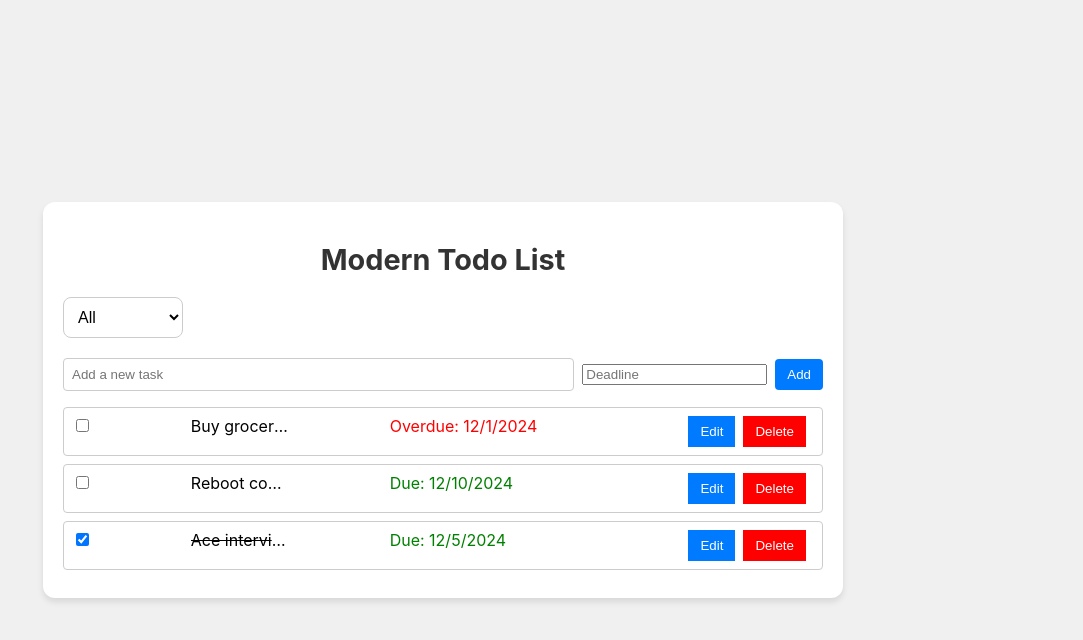
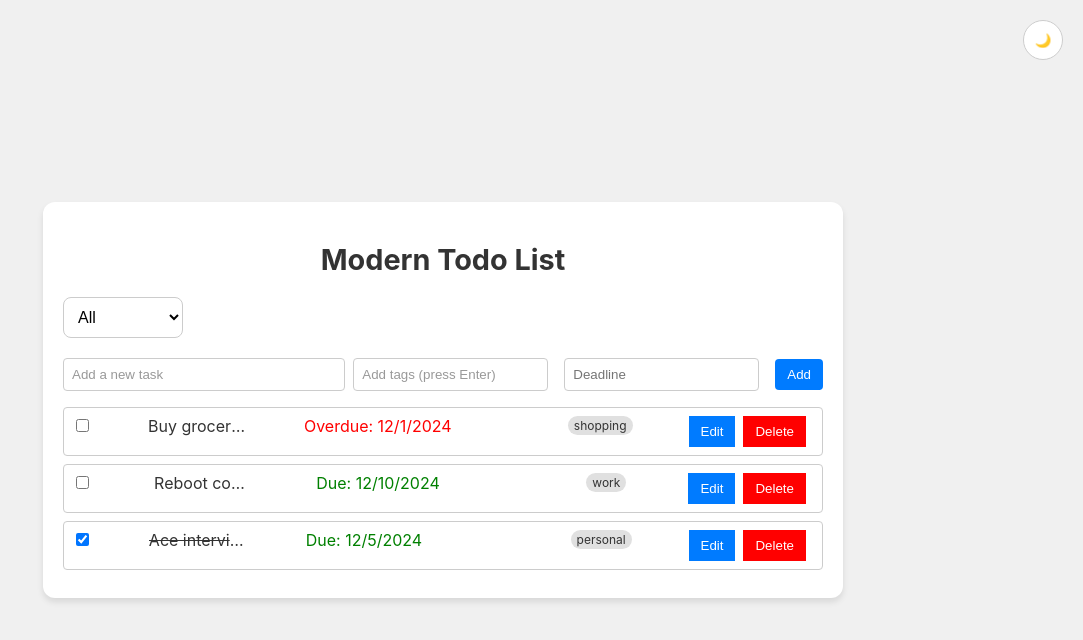
Before and after one commit to Dave-Guangyao-Li/todo-list-ts, a React (Create React App) app: page / in a window 1280 px wide. Shown: the top 640 px of the page, without its empty margins (197-1280 px from the left). Built offline with nearby package versions, Linux system fonts and the light colour scheme.

Commit message:
tags for todo items and theme toggle

```diff
--- a/src/App.tsx
+++ b/src/App.tsx
@@ -2,22 +2,24 @@
 import styled from 'styled-components';
 import { v4 as uuid } from 'uuid';
 import AddInput from './components/AddInput';
+import TodoList from './components/TodoList';
+import { ThemeProvider, useTheme } from './context/ThemeContext';
 
-import TodoList from './components/TodoList';
-
-const AppWrapper = styled.div`
+const AppWrapper = styled.div<{ isDarkMode: boolean }>`
 	display: flex;
 	width: 1000px;
 	flex-direction: column;
 	align-items: center;
 	justify-content: center;
 	min-height: 100vh;
+	// background: ${({ isDarkMode }) => isDarkMode ? '#1a1a1a' : '#f5f5f5'};
+	color: ${({ isDarkMode }) => isDarkMode ? '#fff' : '#333'};
 `;
 
-const Card = styled.div`
-	background: #fff;
+const Card = styled.div<{ isDarkMode: boolean }>`
+	background: ${({ isDarkMode }) => isDarkMode ? '#2d2d2d' : '#fff'};
 	border-radius: 12px;
-	box-shadow: 0px 4px 6px rgba(0, 0, 0, 0.1);
+	box-shadow: 0px 4px 6px ${({ isDarkMode }) => isDarkMode ? 'rgba(0, 0, 0, 0.3)' : 'rgba(0, 0, 0, 0.1)'};
 	max-width: 800px;
 	width: 100%;
 	padding: 20px;
@@ -26,7 +28,7 @@
 
 const Title = styled.h1`
 	font-size: 1.8rem;
-	color: #333;
+	// color: #333;
 	margin-bottom: 20px;
 	text-align: center;
 `;
@@ -57,12 +59,25 @@
 	}
 `;
 
-const Wrapper = styled.div`
-	width: 400px;
-	background: #fff;
-	padding: 20px;
-	border-radius: 8px;
-	box-shadow: 0 4px 6px rgba(0, 0, 0, 0.1);
+const ThemeToggle = styled.button<{ isDarkMode: boolean }>`
+	position: fixed;
+	top: 20px;
+	right: 20px;
+	padding: 10px;
+	border-radius: 50%;
+	width: 40px;
+	height: 40px;
+	background: ${({ isDarkMode }) => isDarkMode ? '#4a4a4a' : '#fff'};
+	border: 1px solid ${({ isDarkMode }) => isDarkMode ? '#666' : '#ccc'};
+	color: ${({ isDarkMode }) => isDarkMode ? '#fff' : '#333'};
+	cursor: pointer;
+	display: flex;
+	align-items: center;
+	justify-content: center;
+
+	&:hover {
+		background: ${({ isDarkMode }) => isDarkMode ? '#666' : '#f0f0f0'};
+	}
 `;
 
 export interface Todo {
@@ -70,29 +85,34 @@
 	label: string;
 	checked: boolean;
 	deadline?: Date | null;
+	tags: string[];
 }
 
-const App: React.FC = () => {
+const AppContent: React.FC = () => {
 	const initialTodos = [
 		{
 			id: '1',
 			label: 'Buy groceries',
 			checked: false,
 			deadline: '2024-12-01T23:59:00',
+			tags: ['shopping']
 		},
 		{
 			id: '2',
 			label: 'Reboot computer',
 			checked: false,
 			deadline: '2024-12-10T23:59:00',
+			tags: ['work']
 		},
 		{
 			id: '3',
 			label: 'Ace interview',
 			checked: true,
 			deadline: '2024-12-05T23:59:00',
+			tags: ['personal']
 		},
 	];
+	const { isDarkMode, toggleTheme } = useTheme();
 	const [todos, setTodos] = useState(() => {
 		const savedTodos = localStorage.getItem('todos');
 		if (savedTodos) {
@@ -101,6 +121,9 @@
 			const updatedTodos = parsedTodos.map((todo: Todo) => {
 				if (!todo.deadline) {
 					todo.deadline = null; // or some default value
+				}
+				if (!todo.tags) {
+					todo.tags = []; // or some default value
 				}
 				return todo;
 			});
@@ -123,9 +146,9 @@
 	});
 
 	// Add new todo
-	const addTodo = useCallback((label: string, deadline?: Date | null) => {
+	const addTodo = useCallback((label: string, deadline?: Date | null, tags?: string[]) => {
 		setTodos((prev: Todo[]) => [
-			{ id: uuid(), label, checked: false, deadline },
+			{ id: uuid(), label, checked: false, deadline, tags: tags || [] },
 			...prev,
 		]);
 	}, []);
@@ -139,7 +162,8 @@
 		id: string,
 		checked: boolean,
 		label?: string,
-		deadline?: Date | null
+		deadline?: Date | null,
+		tags?: string[]
 	) => {
 		const updatedTodos = todos
 			.map((todo: Todo) =>
@@ -149,6 +173,7 @@
 							checked,
 							label: label || todo.label,
 							deadline: deadline || todo.deadline,
+							tags: tags || todo.tags,
 					  }
 					: todo
 			)
@@ -176,19 +201,12 @@
 		localStorage.setItem('todos', JSON.stringify(todos));
 	}, [todos]);
 
-	// useEffect(() => {
-	// 	const overdueTasks = todos.filter(
-	// 		(todo: Todo) => todo.deadline && new Date() > new Date(todo.deadline)
-	// 	);
-
-	// 	if (overdueTasks.length > 0) {
-	// 		alert(`You have ${overdueTasks.length} overdue tasks!`);
-	// 	}
-	// }, [todos]);
-
 	return (
-		<AppWrapper>
-			<Card>
+		<AppWrapper isDarkMode={isDarkMode}>
+			<ThemeToggle isDarkMode={isDarkMode} onClick={toggleTheme} aria-label="Toggle dark mode">
+				{isDarkMode ? '🌞' : '🌙'}
+			</ThemeToggle>
+			<Card isDarkMode={isDarkMode}>
 				<Title>Modern Todo List</Title>
 				<FilterWrapper>
 					<Dropdown
@@ -212,4 +230,12 @@
 	);
 };
 
+const App: React.FC = () => {
+	return (
+		<ThemeProvider>
+			<AppContent />
+		</ThemeProvider>
+	);
+};
+
 export default App;
--- a/src/components/AddInput.tsx
+++ b/src/components/AddInput.tsx
@@ -2,67 +2,154 @@
 import styled from 'styled-components';
 import DatePicker from 'react-datepicker';
 import 'react-datepicker/dist/react-datepicker.css';
-const InputWrapper = styled.div`
+import { useTheme } from '../context/ThemeContext';
+
+const InputWrapper = styled.div<{ isDarkMode: boolean }>`
 	display: flex;
 	margin-bottom: 16px;
 	width: 100%;
 	justify-content: space-between;
 	align-items: center;
+	gap: 8px;
 `;
 
-const Input = styled.input`
+const Input = styled.input<{ isDarkMode: boolean }>`
 	flex: 1;
 	padding: 8px;
-	border: 1px solid #ccc;
+	border: 1px solid ${({ isDarkMode }) => isDarkMode ? '#444' : '#ccc'};
 	border-radius: 4px;
+	background: ${({ isDarkMode }) => isDarkMode ? '#2d2d2d' : '#fff'};
+	color: ${({ isDarkMode }) => isDarkMode ? '#fff' : '#333'};
+
+	&::placeholder {
+		color: ${({ isDarkMode }) => isDarkMode ? '#888' : '#999'};
+	}
 `;
 
-const Button = styled.button`
+const TagInput = styled(Input)`
+	flex: 0.5;
+`;
+
+const Button = styled.button<{ isDarkMode: boolean }>`
 	padding: 8px 12px;
 	margin-left: 8px;
 	background: #007bff;
 	color: #fff;
 	border: none;
 	border-radius: 4px;
+	cursor: pointer;
+
+	&:hover {
+		background: #0056b3;
+	}
+
+	&:focus {
+		outline: 2px solid #0056b3;
+		outline-offset: 2px;
+	}
 `;
 
-const DatePickerWrapper = styled.div`
+const DatePickerWrapper = styled.div<{ isDarkMode: boolean }>`
 	margin-left: 8px;
+
+	.react-datepicker-wrapper {
+		width: auto;
+	}
+
+	.react-datepicker__input-container input {
+		padding: 8px;
+		border: 1px solid ${({ isDarkMode }) => isDarkMode ? '#444' : '#ccc'};
+		border-radius: 4px;
+		background: ${({ isDarkMode }) => isDarkMode ? '#2d2d2d' : '#fff'};
+		color: ${({ isDarkMode }) => isDarkMode ? '#fff' : '#333'};
+	}
 `;
 
 interface AddInputProps {
-	onAdd: (label: string, deadline?: Date | null) => void;
+	onAdd: (label: string, deadline?: Date | null, tags?: string[]) => void;
 }
 
 const AddInput: React.FC<AddInputProps> = ({ onAdd }) => {
+	const { isDarkMode } = useTheme();
 	const [label, setLabel] = useState('');
 	const [deadline, setDeadline] = useState<Date | null>(null);
+	const [tags, setTags] = useState<string[]>([]);
+	const [tagInput, setTagInput] = useState('');
 
 	const handleAdd = () => {
 		if (label.trim()) {
-			onAdd(label, deadline);
+			onAdd(label, deadline, tags);
 			setLabel('');
 			setDeadline(null);
+			setTags([]);
+			setTagInput('');
+		}
+	};
+
+	const handleTagInput = (e: React.KeyboardEvent<HTMLInputElement>) => {
+		if (e.key === 'Enter' && tagInput.trim()) {
+			setTags([...tags, tagInput.trim()]);
+			setTagInput('');
 		}
 	};
 
 	return (
-		<InputWrapper>
+		<>
+			<InputWrapper isDarkMode={isDarkMode}>
 				<Input
 					type='text'
 					value={label}
 					onChange={(e) => setLabel(e.target.value)}
 					placeholder='Add a new task'
+					aria-label="New todo task input"
+					isDarkMode={isDarkMode}
+					onKeyPress={(e) => e.key === 'Enter' && handleAdd()}
 				/>
-			<DatePickerWrapper>
+				<TagInput
+					type='text'
+					value={tagInput}
+					onChange={(e) => setTagInput(e.target.value)}
+					onKeyDown={handleTagInput}
+					placeholder='Add tags (press Enter)'
+					aria-label="Add tags to task"
+					isDarkMode={isDarkMode}
+				/>
+				<DatePickerWrapper isDarkMode={isDarkMode}>
 					<DatePicker
 						selected={deadline}
 						onChange={(date) => setDeadline(date)}
 						placeholderText='Deadline'
+						aria-label="Task deadline"
 					/>
 				</DatePickerWrapper>
-			<Button onClick={handleAdd}>Add</Button>
+				<Button
+					onClick={handleAdd}
+					aria-label="Add new task"
+					isDarkMode={isDarkMode}
+				>
+					Add
+				</Button>
 			</InputWrapper>
+			{tags.length > 0 && (
+				<div style={{ marginBottom: '16px' }}>
+					Tags: {tags.map(tag => (
+						<span
+							key={tag}
+							style={{
+								background: isDarkMode ? '#444' : '#e0e0e0',
+								color: isDarkMode ? '#fff' : '#333',
+								padding: '2px 6px',
+								borderRadius: '12px',
+								marginRight: '4px',
+								fontSize: '12px'
+							}}
+						>
+							{tag}
+						</span>
+					))}
+				</div>
+			)}
+		</>
 	);
 };
 
--- a/src/components/TodoItem.tsx
+++ b/src/components/TodoItem.tsx
@@ -3,15 +3,17 @@
 import { useState } from 'react';
 import DatePicker from 'react-datepicker';
 import 'react-datepicker/dist/react-datepicker.css';
+import { useTheme } from '../context/ThemeContext';
 
-const TodoWrapper = styled.div`
+const TodoWrapper = styled.div<{ isDarkMode: boolean }>`
 	display: flex;
 	justify-content: space-between;
 	align-items: flex-start;
 	padding: 8px;
-	border: 1px solid #ccc;
+	border: 1px solid ${({ isDarkMode }) => isDarkMode ? '#444' : '#ccc'};
 	border-radius: 4px;
 	margin-bottom: 8px;
+	background: ${({ isDarkMode }) => isDarkMode ? '#2d2d2d' : '#fff'};
 `;
 
 const TodoItemUpdateButton = styled.button`
@@ -39,9 +41,33 @@
 		outline-offset: 2px;
 	}
 `;
-// const Label = styled.label<{ checked: boolean }>`
-// 	text-decoration: ${({ checked }) => (checked ? 'line-through' : 'none')};
-// `;
+
+const TagsContainer = styled.div`
+	display: flex;
+	gap: 4px;
+	margin-left: 8px;
+	flex-wrap: wrap;
+`;
+
+const Tag = styled.span<{ isDarkMode: boolean }>`
+	background: ${({ isDarkMode }) => isDarkMode ? '#444' : '#e0e0e0'};
+	color: ${({ isDarkMode }) => isDarkMode ? '#fff' : '#333'};
+	padding: 2px 6px;
+	border-radius: 12px;
+	font-size: 12px;
+	display: inline-flex;
+	align-items: center;
+`;
+
+const TagInput = styled.input<{ isDarkMode: boolean }>`
+	background: ${({ isDarkMode }) => isDarkMode ? '#444' : '#fff'};
+	color: ${({ isDarkMode }) => isDarkMode ? '#fff' : '#333'};
+	border: 1px solid ${({ isDarkMode }) => isDarkMode ? '#666' : '#ccc'};
+	padding: 4px;
+	border-radius: 4px;
+	margin-right: 8px;
+	width: 80px;
+`;
 
 interface TodoItemProps {
 	id: string;
@@ -51,10 +77,12 @@
 		id: string,
 		checked: boolean,
 		label?: string,
-		deadline?: Date | null
-	) => void; // Ensure this is included
+		deadline?: Date | null,
+		tags?: string[]
+	) => void;
 	onDelete: (id: string) => void;
 	deadline?: Date | null;
+	tags: string[];
 }
 
 const TodoItem: React.FC<TodoItemProps> = ({
@@ -64,20 +92,38 @@
 	onChange,
 	onDelete,
 	deadline,
+	tags,
 }) => {
+	const { isDarkMode } = useTheme();
 	const [isEditing, setIsEditing] = useState(false);
 	const [isEditingDeadline, setIsEditingDeadline] = useState(false);
 	const [newDeadline, setNewDeadline] = useState(deadline);
 	const [editLabel, setEditLabel] = useState(label);
+	const [editTags, setEditTags] = useState(tags);
+	const [newTag, setNewTag] = useState('');
 
 	const isOverdue = deadline && new Date() > new Date(deadline);
 
 	const handleSave = () => {
 		if (editLabel.trim()) {
-			onChange(id, checked, editLabel, newDeadline);
+			onChange(id, checked, editLabel, newDeadline, editTags);
 			setIsEditing(false);
 			setIsEditingDeadline(false);
 		}
+	};
+
+	const handleAddTag = (e: React.KeyboardEvent<HTMLInputElement>) => {
+		if (e.key === 'Enter' && newTag.trim()) {
+			setEditTags([...editTags, newTag.trim()]);
+			setNewTag('');
+			onChange(id, checked, editLabel, newDeadline, [...editTags, newTag.trim()]);
+		}
+	};
+
+	const handleRemoveTag = (tagToRemove: string) => {
+		const updatedTags = editTags.filter(tag => tag !== tagToRemove);
+		setEditTags(updatedTags);
+		onChange(id, checked, editLabel, newDeadline, updatedTags);
 	};
 
 	const handleEdit = () => {
@@ -95,11 +141,11 @@
 	};
 
 	return (
-		<TodoWrapper>
+		<TodoWrapper isDarkMode={isDarkMode}>
 			<input
 				type='checkbox'
 				checked={checked}
-				onChange={(e) => onChange(id, e.target.checked)} // Pass updated checked state.// The checked value passed to onChange comes directly from the DOM event (e.target.checked), which ensures that the UI and the application state remain in sync.
+				onChange={(e) => onChange(id, e.target.checked)}
 				aria-label={`Mark ${label} as ${checked ? 'incomplete' : 'complete'}`}
 				role="checkbox"
 				aria-checked={checked}
@@ -113,38 +159,31 @@
 					type='text'
 					value={editLabel}
 					onChange={(e) => setEditLabel(e.target.value)}
-					onBlur={handleSave} // Save on blur
-					onKeyDown={(e) => e.key === 'Enter' && handleSave()} // Save on Enter
+					onBlur={handleSave}
+					onKeyDown={(e) => e.key === 'Enter' && handleSave()}
 					aria-label="Edit todo text"
 				/>
 			) : (
 				<span
-					// onDoubleClick={() => setIsEditing(true)}
 					style={{
 						textDecoration: checked ? 'line-through' : 'none',
 						whiteSpace: 'nowrap',
 						width: '100px',
 						overflow: 'hidden',
 						textOverflow: 'ellipsis',
-						}}
-						aria-label={`Edit ${label} text`}
+					}}
+					aria-label={`Edit ${label} text`}
 				>
 					{label}
-				</span> // Enable editing on double-click
+				</span>
 			)}
 			{isEditingDeadline ? (
-				// <input
-				// 	type='date'
-				// 	value={newDeadline?.toISOString() ?? ''}
-				// 	onChange={handleChange}
-				// 	onBlur={handleSave}
-				// />
 				<DatePicker
 					selected={newDeadline}
 					onChange={(date) => setNewDeadline(date)}
 					placeholderText='Deadline'
-					onBlur={handleSave} // Save on blur
-					onKeyDown={(e) => e.key === 'Enter' && handleSave()} // Save on Enter
+					onBlur={handleSave}
+					onKeyDown={(e) => e.key === 'Enter' && handleSave()}
 				/>
 			) : deadline ? (
 				<span
@@ -172,7 +211,45 @@
 					No deadline
 				</span>
 			)}
-
+			{isEditing ? (
+				<>
+					<TagInput
+						type="text"
+						value={newTag}
+						onChange={(e) => setNewTag(e.target.value)}
+						onKeyDown={handleAddTag}
+						placeholder="Add tag"
+						aria-label="Add new tag"
+						isDarkMode={isDarkMode}
+					/>
+					<TagsContainer>
+						{editTags.map((tag) => (
+							<Tag
+								key={tag}
+								isDarkMode={isDarkMode}
+								onClick={() => handleRemoveTag(tag)}
+								role="button"
+								aria-label={`Remove ${tag} tag`}
+							>
+								{tag} ×
+							</Tag>
+						))}
+					</TagsContainer>
+				</>
+			) : (
+				<TagsContainer>
+					{tags.map((tag) => (
+						<Tag
+							key={tag}
+							isDarkMode={isDarkMode}
+							role="status"
+							aria-label={`Task tag: ${tag}`}
+						>
+							{tag}
+						</Tag>
+					))}
+				</TagsContainer>
+			)}
 			<div
 				className='todo-item-buttons'
 				style={{ display: 'flex', flexDirection: 'row' }}
--- /dev/null
+++ b/src/context/ThemeContext.tsx
@@ -0,0 +1,38 @@
+import React, { createContext, useContext, useState, useEffect } from 'react';
+
+interface ThemeContextType {
+  isDarkMode: boolean;
+  toggleTheme: () => void;
+}
+
+const ThemeContext = createContext<ThemeContextType | undefined>(undefined);
+
+export const ThemeProvider: React.FC<{ children: React.ReactNode }> = ({ children }) => {
+  const [isDarkMode, setIsDarkMode] = useState(() => {
+    const savedTheme = localStorage.getItem('theme');
+    return savedTheme === 'dark';
+  });
+
+  useEffect(() => {
+    localStorage.setItem('theme', isDarkMode ? 'dark' : 'light');
+    document.body.setAttribute('data-theme', isDarkMode ? 'dark' : 'light');
+  }, [isDarkMode]);
+
+  const toggleTheme = () => {
+    setIsDarkMode(!isDarkMode);
+  };
+
+  return (
+    <ThemeContext.Provider value={{ isDarkMode, toggleTheme }}>
+      {children}
+    </ThemeContext.Provider>
+  );
+};
+
+export const useTheme = () => {
+  const context = useContext(ThemeContext);
+  if (context === undefined) {
+    throw new Error('useTheme must be used within a ThemeProvider');
+  }
+  return context;
+};
```
Lines whose indentation alone changed are shown as unchanged.
